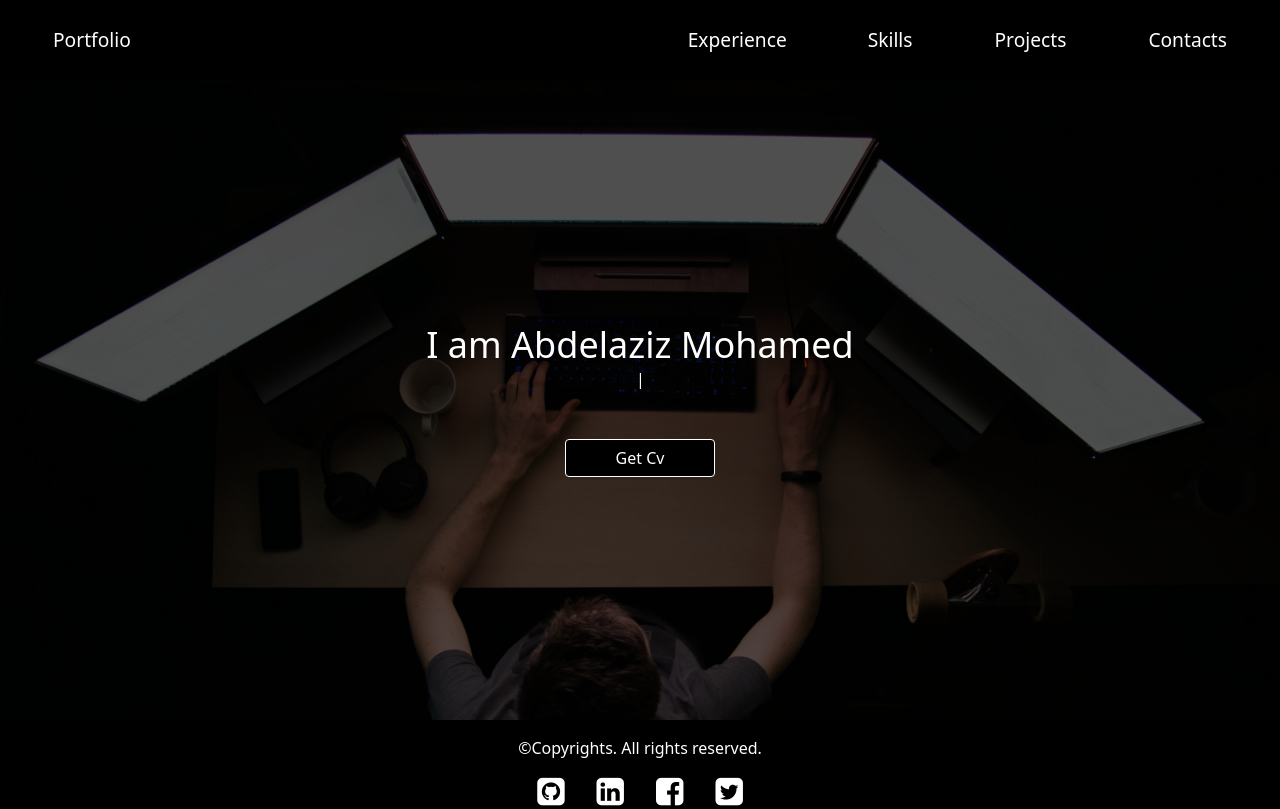
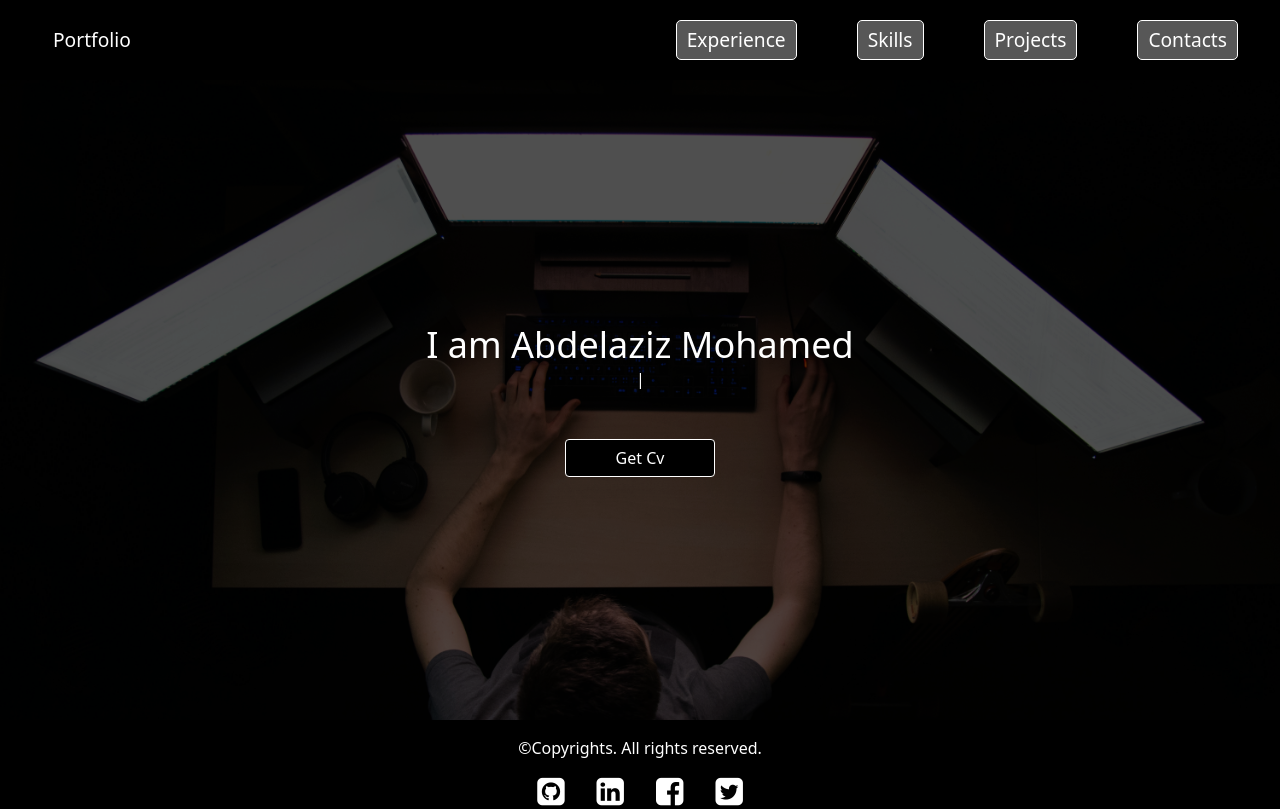
Before and after one commit to abdelaziz123456/my-portfolio, a React (Create React App) app: page / in a window 1280 px wide. Built offline with nearby package versions, Linux system fonts and the light colour scheme.

Commit message:
add gh pages

```diff
--- a/package.json
+++ b/package.json
@@ -1,4 +1,5 @@
 {
+  "homepage": "http://abdelaziz123456.github.io/my-portfolio",
   "name": "my-portfolio",
   "version": "0.1.0",
   "private": true,
@@ -8,6 +9,7 @@
     "@testing-library/user-event": "^13.5.0",
     "bootstrap": "^5.1.3",
     "font-awesome": "^4.7.0",
+    "gh-pages": "^3.2.3",
     "node-sass": "^7.0.1",
     "react": "^17.0.2",
     "react-dom": "^17.0.2",
@@ -17,6 +19,8 @@
     "web-vitals": "^2.1.3"
   },
   "scripts": {
+    "predeploy": "npm run build",
+    "deploy": "gh-pages -d build",
     "start": "react-scripts start",
     "build": "react-scripts build",
     "test": "react-scripts test",
--- a/public/index.html
+++ b/public/index.html
@@ -26,7 +26,7 @@
     -->
     <script src="https://cdn.jsdelivr.net/npm/bootstrap@5.0.2/dist/js/bootstrap.bundle.min.js" integrity="sha384-MrcW6ZMFYlzcLA8Nl+NtUVF0sA7MsXsP1UyJoMp4YLEuNSfAP+JcXn/tWtIaxVXM" crossorigin="anonymous"></script>
 
-    <title>React App</title>
+    <title>Abdelaziz Portfolio</title>
   </head>
   <body>
     <noscript>You need to enable JavaScript to run this app.</noscript>
--- a/src/Components/Header/index.scss
+++ b/src/Components/Header/index.scss
@@ -15,21 +15,61 @@
         margin: 5px 30px;
             border: 1px solid black;
             border-radius: 5px;
-            padding: 5px 10px;min-width: 120px;
+            padding: 5px 10px;
+            min-width: 120px;
+            animation-name: unhoverwhite;
+                animation-timing-function: ease-in-out;
+                animation-duration: .5s;
+                animation-fill-mode: forwards;
+
             &:hover{
-              border: 1px solid white;
+                animation-name: hoverwhite;
+                animation-timing-function: ease-in-out;
+                animation-duration: .25s;
+                animation-fill-mode: forwards;
             }
     }
     .navbar-nav{
+        @keyframes hoverwhite{
+            0%{
+                background-color: black;
+                border: 1px solid black;
+            };
+            100%{
+                background-color: rgba(255, 255, 255, 0.342);
+                border: 1px solid white;
+            }
+        }
+
+        @keyframes unhoverwhite{
+            100%{
+                background-color: black;
+                border: 1px solid black;
+            };
+            0%{
+                background-color: rgba(255, 255, 255, 0.342);
+                border: 1px solid white;
+            }
+        }
 
         .nav-item{
             margin: 5px 30px;
             border: 1px solid black;
             border-radius: 5px;
             padding: 5px 10px;
-            max-width: 120px;
+            text-align: center;
+            animation-name: unhoverwhite;
+            animation-timing-function: ease-in-out;
+            animation-duration: .5s;
+            animation-fill-mode: forwards;
             &:hover{
-              border: 1px solid white;
+
+              animation-name: hoverwhite;
+              animation-timing-function: ease-in-out;
+              animation-duration: .25s;
+              animation-fill-mode: forwards;
+
+
             }
         }
     }
```
Also changed, not shown: 1 other file (tests, documents, lock files or other folders).
